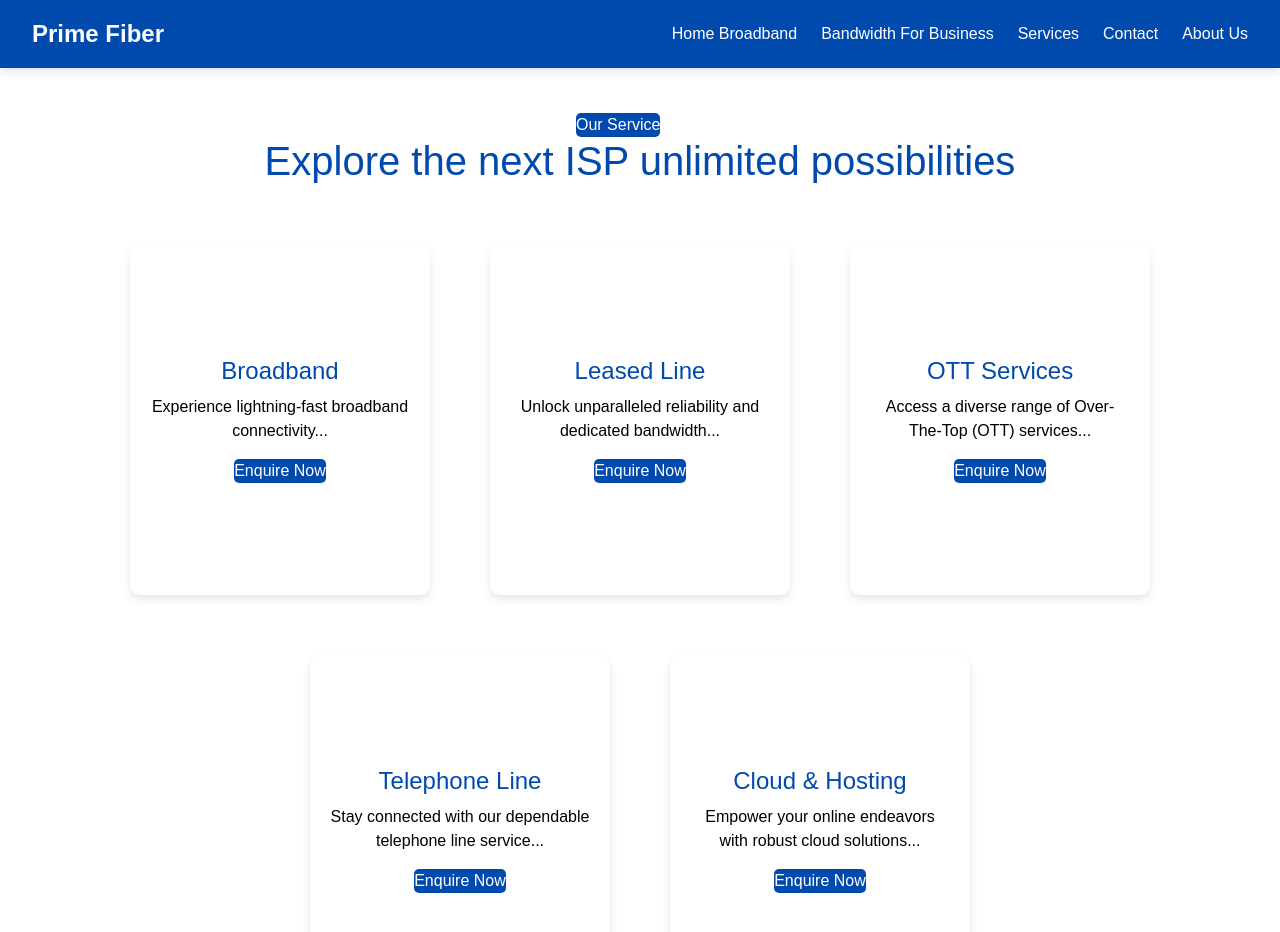
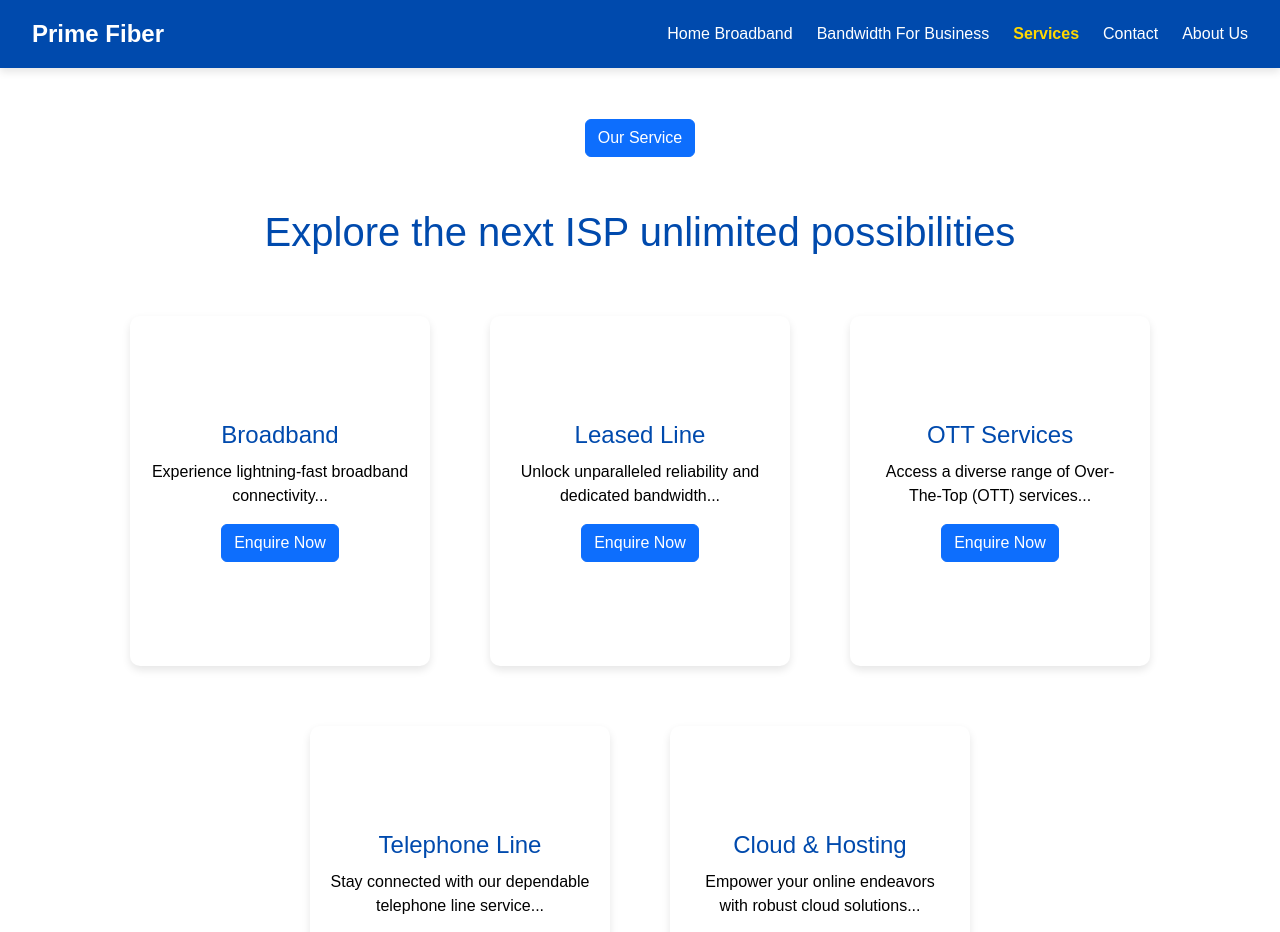
Before and after one commit to atuleknathware/PrimeFiber, a React (Vite) app: page /services in a window 1280 px wide. Shown: the top 932 px of the page. Built offline with nearby package versions, Linux system fonts and the light colour scheme.

Commit message:
Added some UI changes

```diff
--- a/src/Header.jsx
+++ b/src/Header.jsx
@@ -1,17 +1,17 @@
 import React from 'react';
-import { Link } from 'react-router-dom';
+import { NavLink  } from 'react-router-dom';
 
 const Header = () => {
   return (
-    //Link To
+    //NavLink  To
     <header className="header">
       <div className="header-logo"> <a href='/' style={{textDecoration:"none",color:"white"}}>Prime Fiber</a></div>
       <nav className="header-nav">
-        <Link to="/HomeBroadband">Home Broadband</Link>
-        <Link to="/Bandwidth-For-Business">Bandwidth For Business</Link>
-        <Link to="/services">Services</Link>
-        <Link to="/contactus">Contact</Link>
-        <Link to="/aboutus">About Us</Link>
+        <NavLink  to="/HomeBroadband" activeClassName="active" >Home Broadband</NavLink >
+        <NavLink  to="/Bandwidth-For-Business" activeClassName="active">Bandwidth For Business</NavLink >
+        <NavLink  to="/services" activeClassName="active">Services</NavLink >
+        <NavLink  to="/contactus" activeClassName="active">Contact</NavLink >
+        <NavLink  to="/aboutus" activeClassName="active">About Us</NavLink >
       </nav>
     </header>
   );
--- a/src/HomePage.css
+++ b/src/HomePage.css
@@ -164,8 +164,18 @@ body, html {
     /* font-weight: bold; */
     border-radius: 10px;
     box-shadow: 0 4px 8px rgba(0, 0, 0, 0.2);
+    transition: background-color 0.3s ease-in-out, border 0.3s ease-in-out;
+
   }
 
+  .box:nth-child(1) {
+    animation-delay: 0.2s;
+  }
+
+  .box:hover{
+    background-color: #ffd700;
+    border: solid 6px #003580;
+  }
 
   * {
     margin: 0;
@@ -184,14 +194,23 @@ body, html {
   }
 
   .circle {
-    width: 150px; /* Diameter of the circle */
+    width: 150px;
     height: 145px;
-    background-color: #003580;; /* Blue background */
-    color: white; /* White text */
-    border-radius: 50%; /* Makes the div a circle */
+    background-color: #003580;
+    color: white;
+    border-radius: 50%;
     display: flex;
     justify-content: center;
     align-items: center;
     text-align: center;
     font-weight: bold;
+    padding: 20px;
+    border: solid 6px #ccc;
+    transition: background-color 0.3s ease-in-out, border 0.3s ease-in-out;
+    cursor: pointer;
   }
+
+  .circle:hover {
+    background-color: #ffd700;
+    border: solid 6px #003580;
+  }
--- a/src/HomePage.jsx
+++ b/src/HomePage.jsx
@@ -1,7 +1,12 @@
 import React from "react";
 import "./HomePage.css";
+import { useNavigate } from "react-router-dom";
 
 const HomePage = () => {
+  const navigate = useNavigate();
+  const handleServicesClick = ()=>{
+    navigate('/services');
+  }
   return (
     <div className="homepage">
       <section className="hero-section">
@@ -41,6 +46,7 @@ const HomePage = () => {
             marginTop:"55px",
             marginBottom:"55px"
           }}
+          onClick={handleServicesClick}
         >
           Our Services
         </button>
--- a/src/Services.jsx
+++ b/src/Services.jsx
@@ -4,7 +4,9 @@ import "./Services.css"; // Import the external CSS file
 const Services = () => {
   return (
     <>
-      <button className="service-btn" style={{marginLeft:"45%",marginTop:"45px"}}>Our Service</button>
+    <div style={{display: "flex"}}>
+      <button  className="btn btn-primary" style={{margin:"4% auto"}}>Our Service</button>
+      </div>
       <h1>Explore the next ISP unlimited possibilities</h1>
 
       <div className="service-container">
@@ -12,7 +14,7 @@ const Services = () => {
           <div>
           <h5>Broadband</h5>
           <p>Experience lightning-fast broadband connectivity...</p>
-          <button>Enquire Now</button>
+          <button className="btn btn-primary">Enquire Now</button>
           </div>
         </div>
 
@@ -20,7 +22,7 @@ const Services = () => {
           <div>
           <h5>Leased Line</h5>
           <p>Unlock unparalleled reliability and dedicated bandwidth...</p>
-          <button>Enquire Now</button>
+          <button className="btn btn-primary">Enquire Now</button>
           </div>
         </div>
 
@@ -28,7 +30,7 @@ const Services = () => {
           <div>
           <h5>OTT Services</h5>
           <p>Access a diverse range of Over-The-Top (OTT) services...</p>
-          <button>Enquire Now</button>
+          <button className="btn btn-primary">Enquire Now</button>
           </div>
         </div>
 
@@ -36,7 +38,7 @@ const Services = () => {
           <div>
           <h5>Telephone Line</h5>
           <p>Stay connected with our dependable telephone line service...</p>
-          <button>Enquire Now</button>
+          <button className="btn btn-primary">Enquire Now</button>
           </div>
         </div>
 
@@ -44,7 +46,7 @@ const Services = () => {
           <div>
           <h5>Cloud & Hosting</h5>
           <p>Empower your online endeavors with robust cloud solutions...</p>
-          <button>Enquire Now</button>
+          <button className="btn btn-primary">Enquire Now</button>
           </div>
         </div>
       </div>
--- a/src/index.css
+++ b/src/index.css
@@ -30,3 +30,8 @@
 .header-nav a:hover {
   color: #ffd700;
 }
+
+.active{
+  font-weight: bold !important;
+   color: #ffd700 !important;
+}
```
